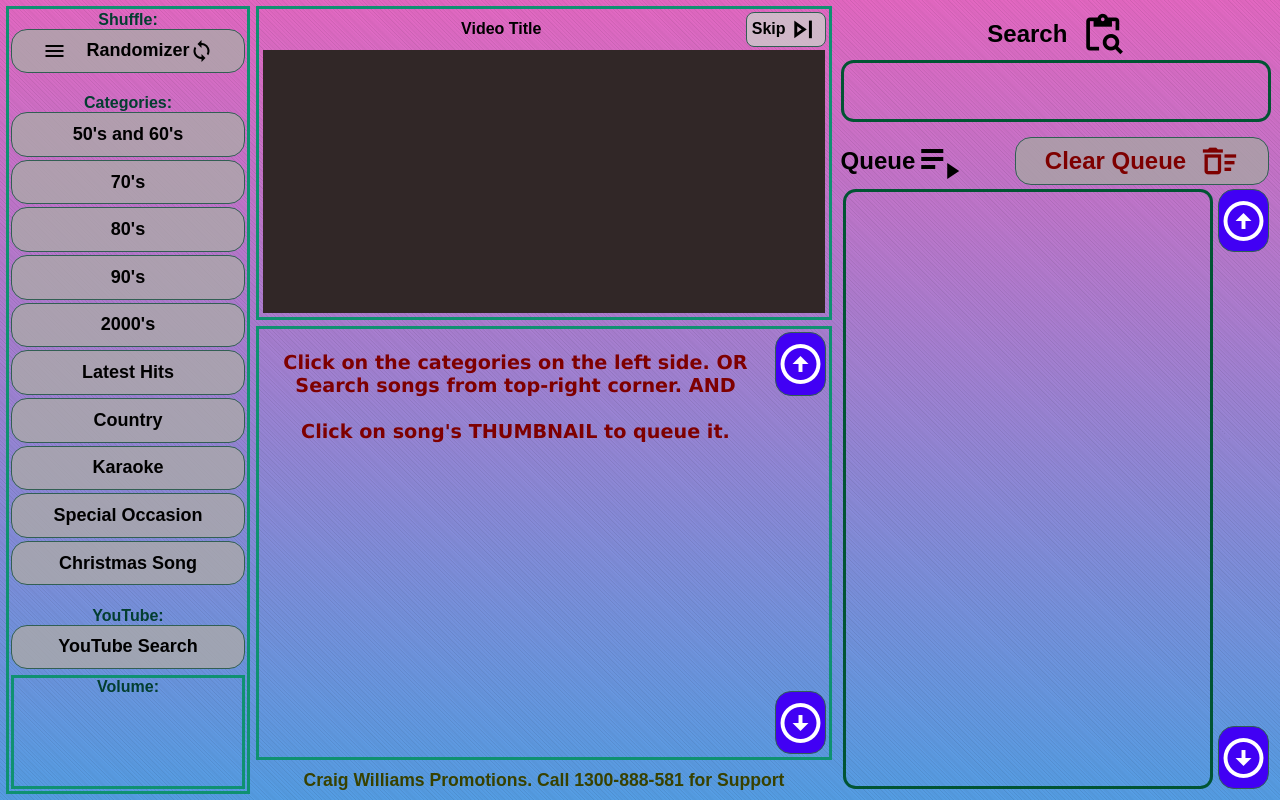
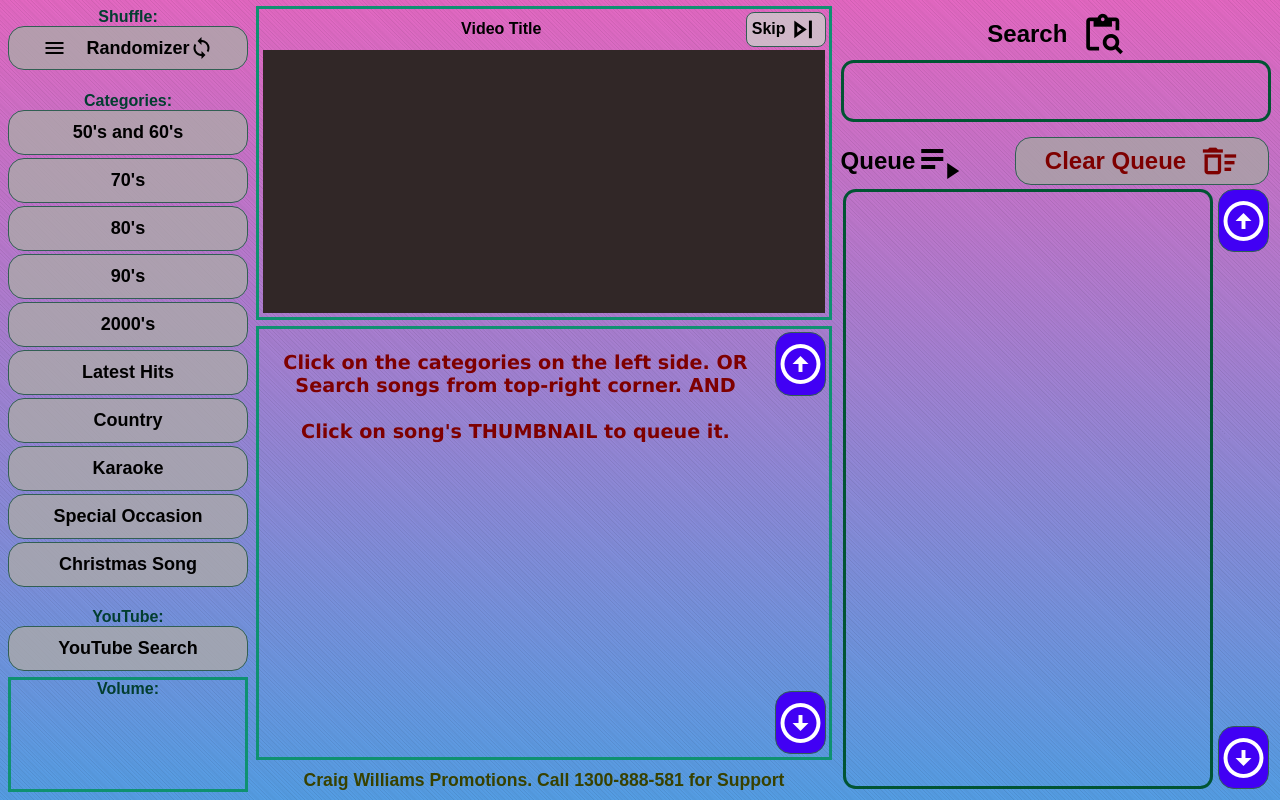
Before and after one commit to sedhain-pankaj/JukeBoxReactJS, a React (Vite) app: page / in a window 1280 px wide. Built offline with nearby package versions, Linux system fonts and the light colour scheme.

Commit message:
left block border removed

```diff
--- a/src/App.module.scss
+++ b/src/App.module.scss
@@ -3,8 +3,6 @@
 .leftblock {
   position: absolute;
   margin: 0.5%;
-  border-style: solid;
-  border-color: #0f9171;
   bottom: 0px;
   left: 0px;
   top: 0px;
```
